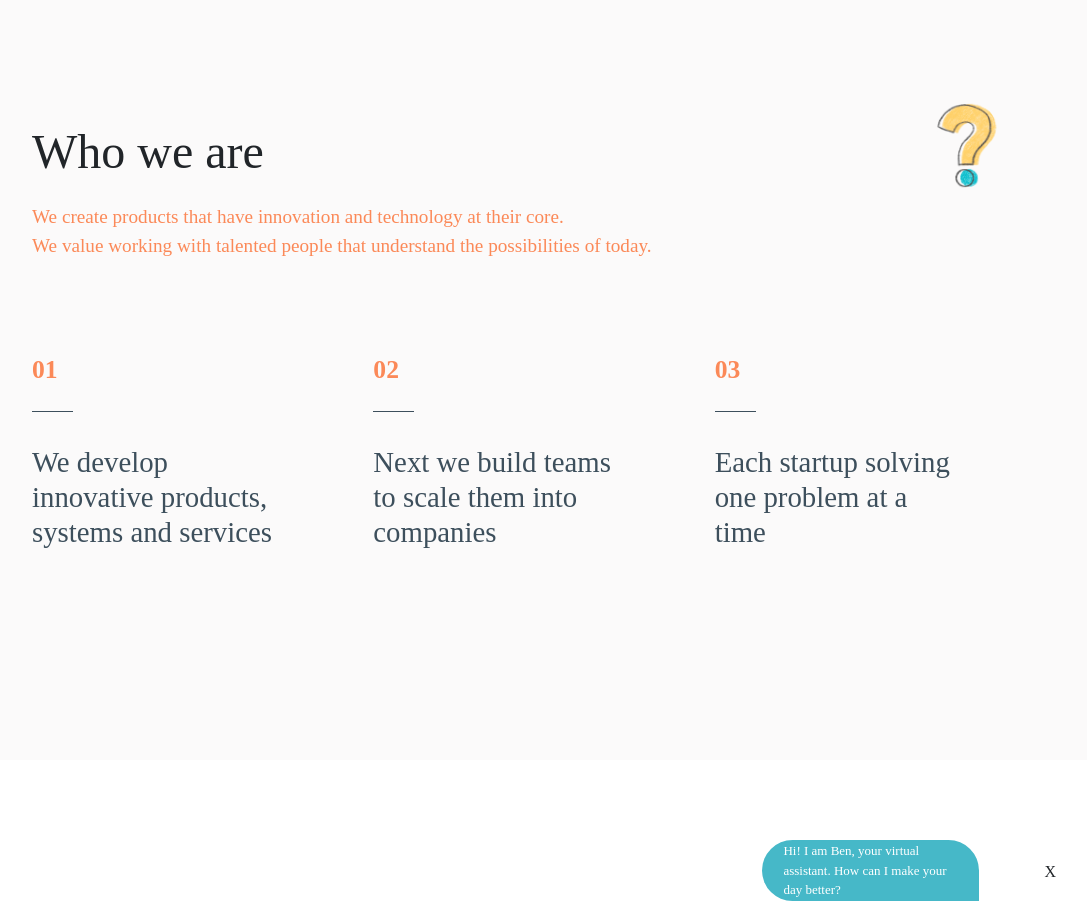
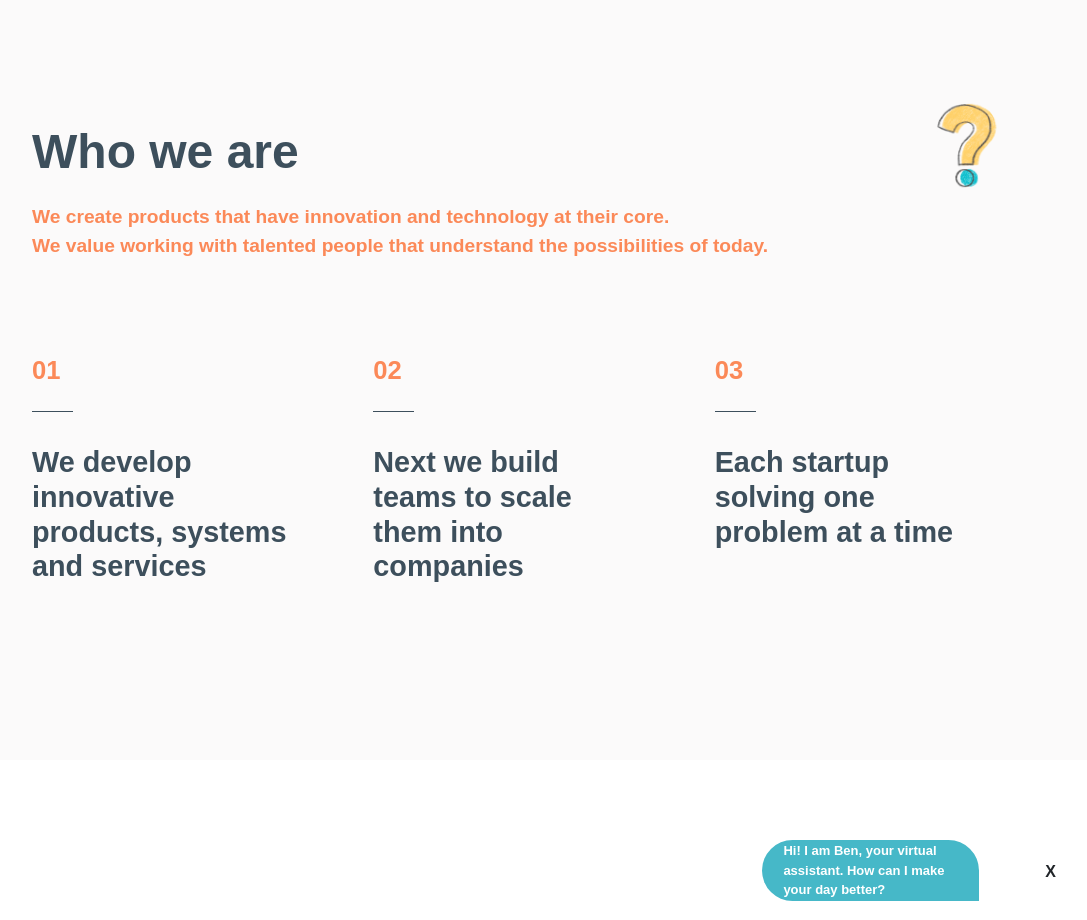
Before and after one commit to itstalalsalman/my_work, a React (Create React App) app: page / in a window 1280 px wide. Shown: the part 840-1760 px from the top of the page, without its empty margins (96-1183 px from the left). Built offline with nearby package versions, Linux system fonts and the light colour scheme.

Commit message:
final_font_fix

```diff
--- a/src/App.scss
+++ b/src/App.scss
@@ -8,5 +8,5 @@
     width: 100%;
     display: flex;
     flex-direction: column;
-    font-family: Circular Std Medium;
+    font-family: 'Circular Std', sans-serif;
 }
--- a/src/components/AboutUs/aboutUs.scss
+++ b/src/components/AboutUs/aboutUs.scss
@@ -25,12 +25,14 @@ $primary_orange: #FB8958;
 
     h4{
         font-size: 3em;
+        font-weight: 600;
+        color: $grid_text_color;
     }
 
     .typewriter{
         font-size: 1.2em;
         width: 80%;
-        font-weight: 500;
+        font-weight: 550;
         color: $primary_orange;
     }
 
@@ -130,6 +132,7 @@ $primary_orange: #FB8958;
             transition: opacity 0.5s, transform 0.5s;
             transition-delay: 0.1s;
             transform: translateX(-100px);
+            font-weight: 550;
         }
 
         .animate-slide-left {
--- a/src/components/core__values/coreValues.scss
+++ b/src/components/core__values/coreValues.scss
@@ -28,6 +28,7 @@ $primary_orange: #FB8958;
     h1{
         font-size: 3rem;
         color: $grid_text_color;
+        font-weight: 600;
     }
 
     img{
@@ -69,6 +70,7 @@ $primary_orange: #FB8958;
             opacity: 0;
             transition: opacity 0.5s, transform 0.8s;
             transition-delay: 0.5s;
+            font-weight: 550;
         }
 
         .animate-slide-core{
@@ -97,6 +99,8 @@ $primary_orange: #FB8958;
             transition: opacity 0.5s, transform 0.5s;
             transition-delay: 0.1s;
             transform: translateX(-100px);
+            font-size: 1.2rem;
+            font-weight: 540;
         }
 
         .animate-slide-left-core {
--- a/src/components/main__load/mainLoad.js
+++ b/src/components/main__load/mainLoad.js
@@ -8,7 +8,8 @@ $(document).ready(function () {
 
     $("p").animate({
         opacity: 1,
-        bottom: 0 // Slides up 20px to its final position
+        bottom: 0,
+        'font-weight': 550 // Slides up 20px to its final position
       }, 1800);
 
     $(".img__main__cont").animate({
--- a/src/components/main__load/mainLoad.scss
+++ b/src/components/main__load/mainLoad.scss
@@ -28,7 +28,7 @@ $primary_orange: #FB8958;
         max-height: 45%;
         font-size: 4vw;
         width: 30%;
-        font-weight: bolder;
+        font-weight: 600;
         display: flex;
         align-items: flex-end;
         margin-bottom: 2%;
@@ -45,9 +45,8 @@ $primary_orange: #FB8958;
 
     p{
         font-size: 1.35vw;
-        font-weight: 100;
         letter-spacing: 1px;
-        font-weight: 500;
+        font-weight: 550;
         color: $primary_orange;
         max-width: 60%;
         opacity: 0;
--- a/src/components/navbar/navbar.scss
+++ b/src/components/navbar/navbar.scss
@@ -47,7 +47,7 @@ $btn_color: #46B8C8;
 
                 li{
                     font-size: 1rem;
-                    font-weight: 500;
+                    font-weight: 600;
                     line-height: 32px;
                     cursor: pointer;
                     position: relative;
--- a/src/components/our__works/ourWork.scss
+++ b/src/components/our__works/ourWork.scss
@@ -61,7 +61,7 @@ $fill_clr: #3D4F5C;
 
             .grid__text{
                 font-size: 1rem;
-                font-weight: normal;
+                font-weight: 500;
                 width: 70%;
                 height: 15%;
                 max-height: 15%;
@@ -112,6 +112,7 @@ $fill_clr: #3D4F5C;
             img{
                 height: 41%;
             }
+
         }
     }
 
```
